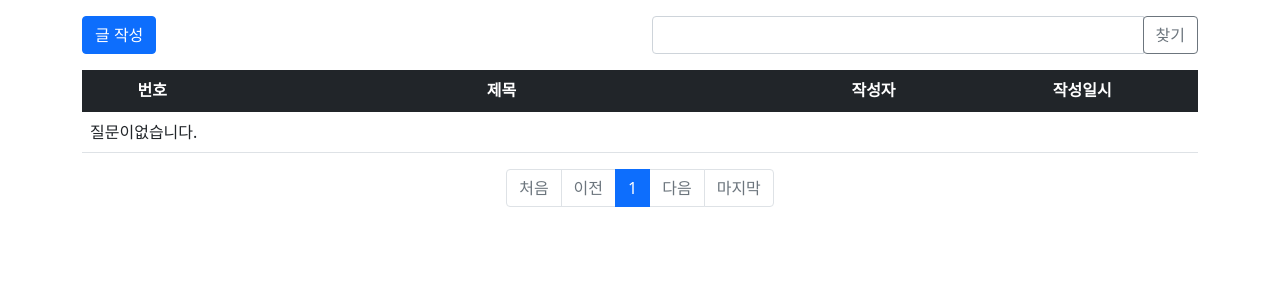
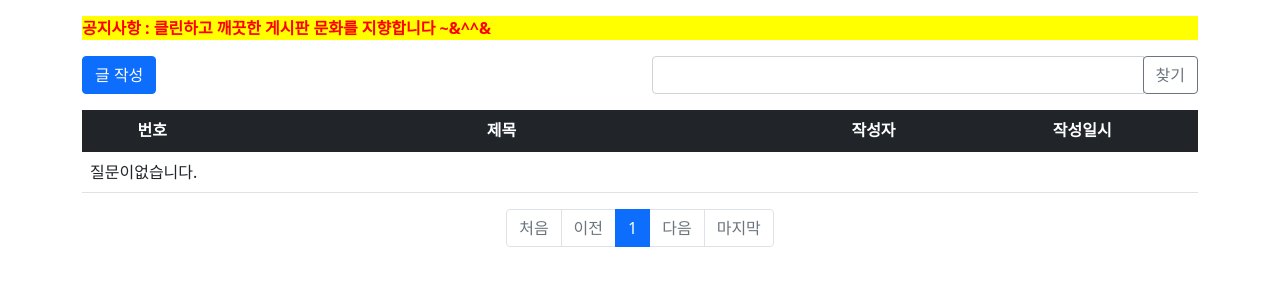
Before and after one commit to dabbbin/OpenForum, a Django app: page / in a window 1280 px wide. Shown: the part 57-357 px from the top of the page. Run offline with Django 4.2, Linux system fonts and the light colour scheme; data that the repository does not hold is empty; some libraries are stand-ins or nearby versions.

Commit message:
ui 수정

```diff
--- a/templates/pybo/question_list.html
+++ b/templates/pybo/question_list.html
@@ -3,11 +3,15 @@
 {% load pybo_filter %} <!--템플릿 태그 함수 로드-->
 {% block content %}
 <div class="container my-3">
+    <div style="color: red; background-color: yellow; ">
+        <strong>공지사항 : 클린하고 깨끗한 게시판 문화를 지향합니다 ~&^^&</strong>
+    </div>
     <div class="row my-3">
         <!--질문등록하기 버튼 구현-->
         <div class="col-6">
             <a href="{% url 'pybo:question_create' %}" class="btn btn-primary">글 작성</a>
         </div>
+
         <!--검색어버튼 구현-->
         <div class="col-6">
             <div class="input-group">
```
